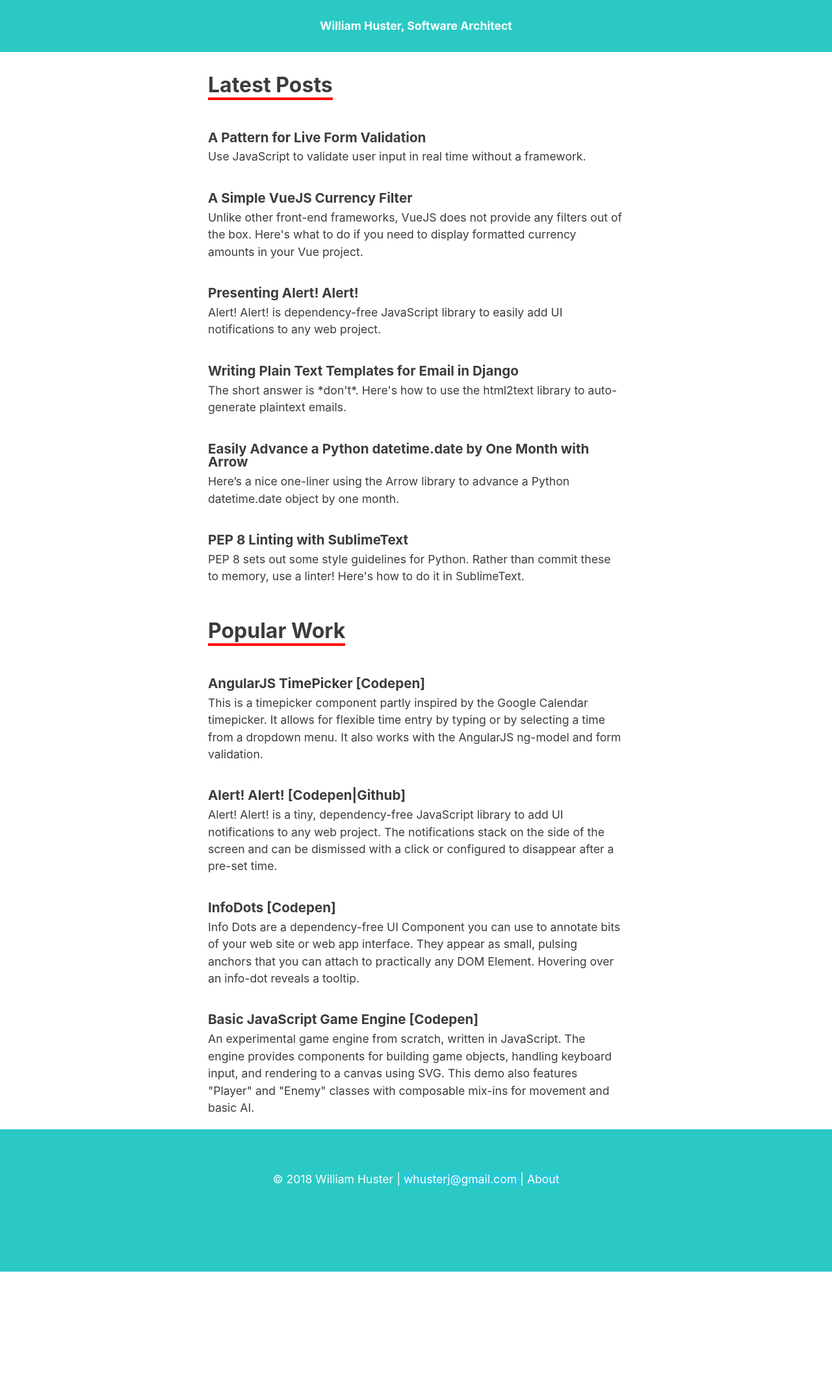
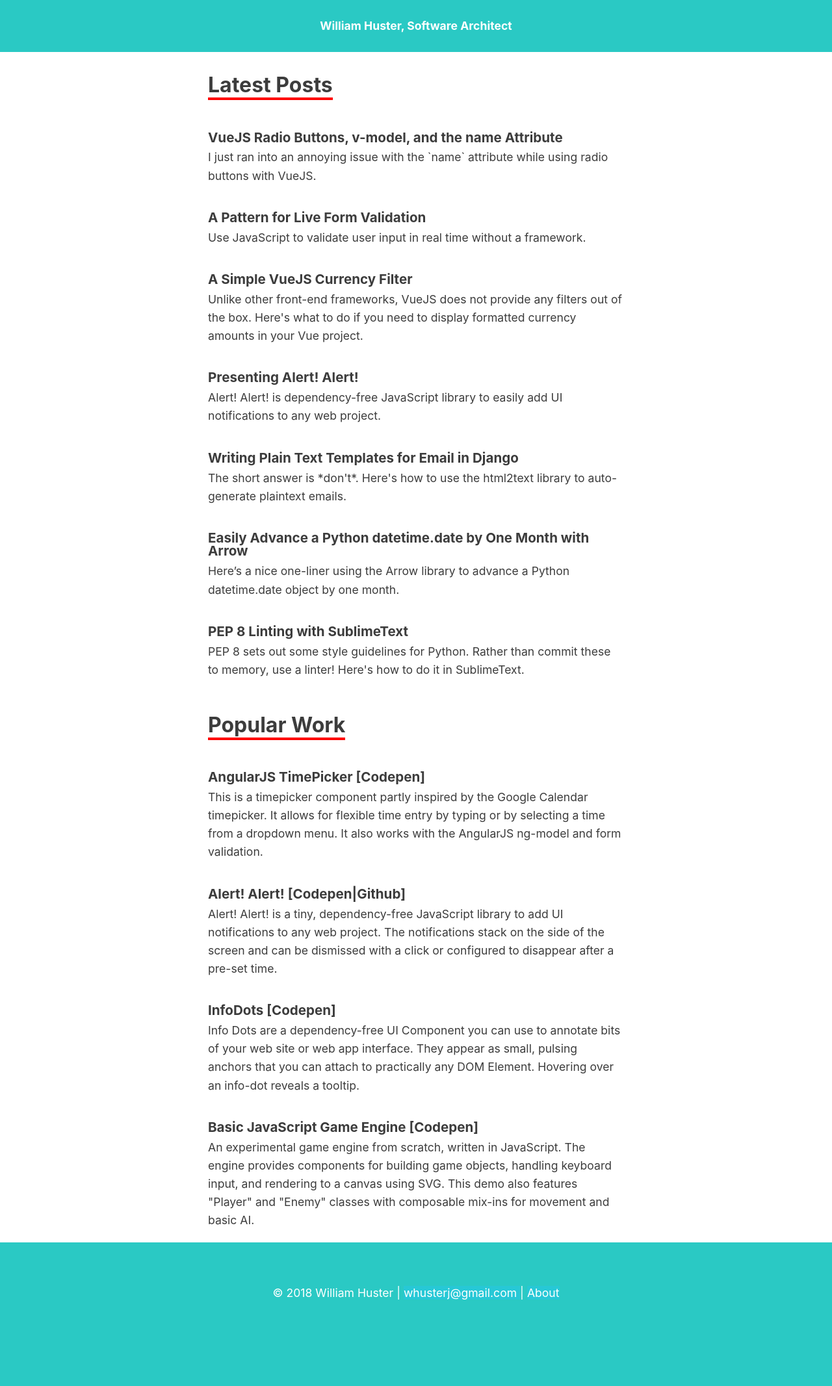
Before and after one commit to whusterj/whusterj.github.io, a Jekyll site: the page built from index.html, in a window 1280 px wide. Shown: the whole page at 65% size. Built offline with Jekyll 4.4.1, drawn with Linux system fonts in a browser that asks for light colours; the list of posts is cut into pages by our own code; before the commit the page ends 1957 px from its top, so only the background shows below that; some of the changed lines change nothing that is shown.

Commit message:
New post about radio button groups in VueJS. Tweaks to styles

````diff
--- /dev/null
+++ b/_posts/2018-01-23-radio-buttons-in-vue.md
@@ -0,0 +1,63 @@
+---
+layout: post
+title: "VueJS Radio Buttons, v-model, and the name Attribute"
+date: 2018-01-23 12:30
+description: I just ran into an annoying issue with the `name` attribute while using radio buttons with VueJS.
+category: blog
+tags: javascript programming vanillajs
+---
+
+I just had an annoying problem with radio buttons in VueJS.
+
+TL;DR: If you plan on using `v-model` with a group of radio buttons or checkboxes in VueJS, you should probably leave out the `name` attribute.
+
+I'm working on a project where I have a Survey object containing a list of Question objects. The questions are in various formats, for example: multiple choice, scale value, open text, etc. Questions are rendered one at a time using different child components for each question format.
+
+For scale value questions, I render a component that shows radio buttons 1-5, like this:
+
+![Screenshot of radio buttons for a "scale value" question.]({{ "/static/images/posts/2018-01-23-radio-buttons-vue.png" | absolute_url }})
+
+The currently-selected answer (`question.answer`) is bound to the input like this:
+
+```html
+<input
+  type="radio"
+  :id="`q_${question.id}_5`"
+  :name="`q_${question.id}`"
+  v-model="question.answer"
+>
+```
+
+You'll notice that the `:id` and `:name` properties are also bound.
+
+The `:id` attribute allows a clickable label to be linked to the input (using `for=` on the label).
+
+Meanwhile, in plain HTML, the `name` property is used to group radio buttons and checkboxes together. ...I assumed that I would need the `:name` property to do the same in VueJS.
+
+But, no!
+
+## The Bug
+
+The markup above worked fine when all of the questions were displayed at once. Clicking on a radio button marked the radio button and also updated the answer in the store object.
+
+But when I updated my interface to render only one question at a time, the radio inputs stopped updating properly. For example, I'd answer `1` for question 1 and then go to question 2 and answer `2`, but when I'd go back to question 1, the radio button would not be checked anymore.[^1]
+
+Through all this, the VueJS debugger reported that the data model was updating properly. The component was definitely updating everything else, so it was definitely just a rendering issue with checkbox.
+
+After a lot of trial and error, I figured out that the problem was the `:name` attribute. I guess it conflicts with how Vue handles v-model on multiple radio buttons internally. Changing my mark-up to this fixed it:
+
+```html
+<input
+  type="radio"
+  :id="`q_${question.id}_5`"
+  v-model="question.answer"
+>
+```
+
+I suppose this makes sense. If you bind the same model to multiple radio buttons, they *should* be grouped together. I just didn't expect that VueJS would conflict with a feature of plain HTML.
+
+---
+
+*Notes*
+
+[^1]: Even more infuriating, this behavior did not seem to be consistent. If I moved from a question with a lower-number answer like `3` to a question with an answer of `4`, then the checkbox would update properly. This behavior was super strange. I still don't know why this would be.
--- a/static/css/style.css
+++ b/static/css/style.css
@@ -28,7 +28,7 @@ h1, h2, h3, h4, h5 {
 }
 
 p {
-  line-height: 1.5;
+  line-height: 1.6;
   margin: 1.5rem 0;
 }
 
@@ -118,6 +118,10 @@ blockquote {
 
 .post-body {
   margin-bottom: 2rem;
+}
+
+.post-body .footnotes {
+  font-size: 1rem;
 }
 
 .post-header {
````
Also changed, not shown: static/images/posts/2018-01-23-radio-buttons-vue.png (added).
